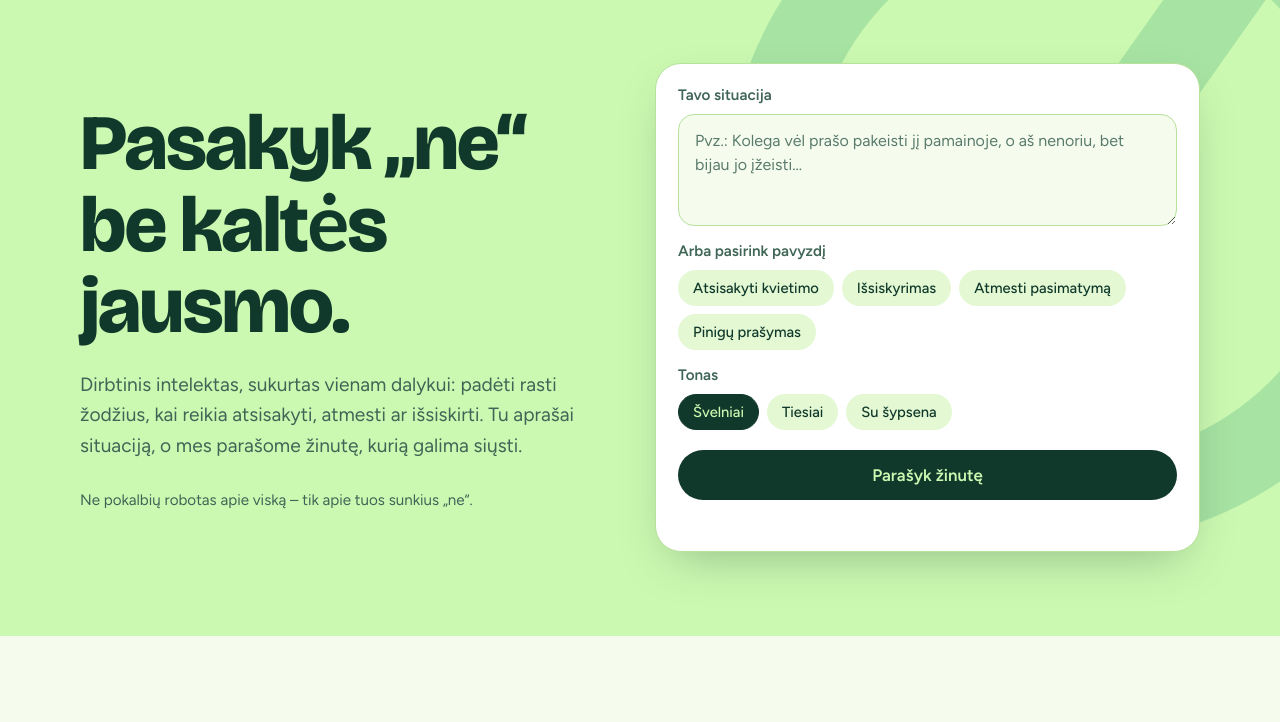
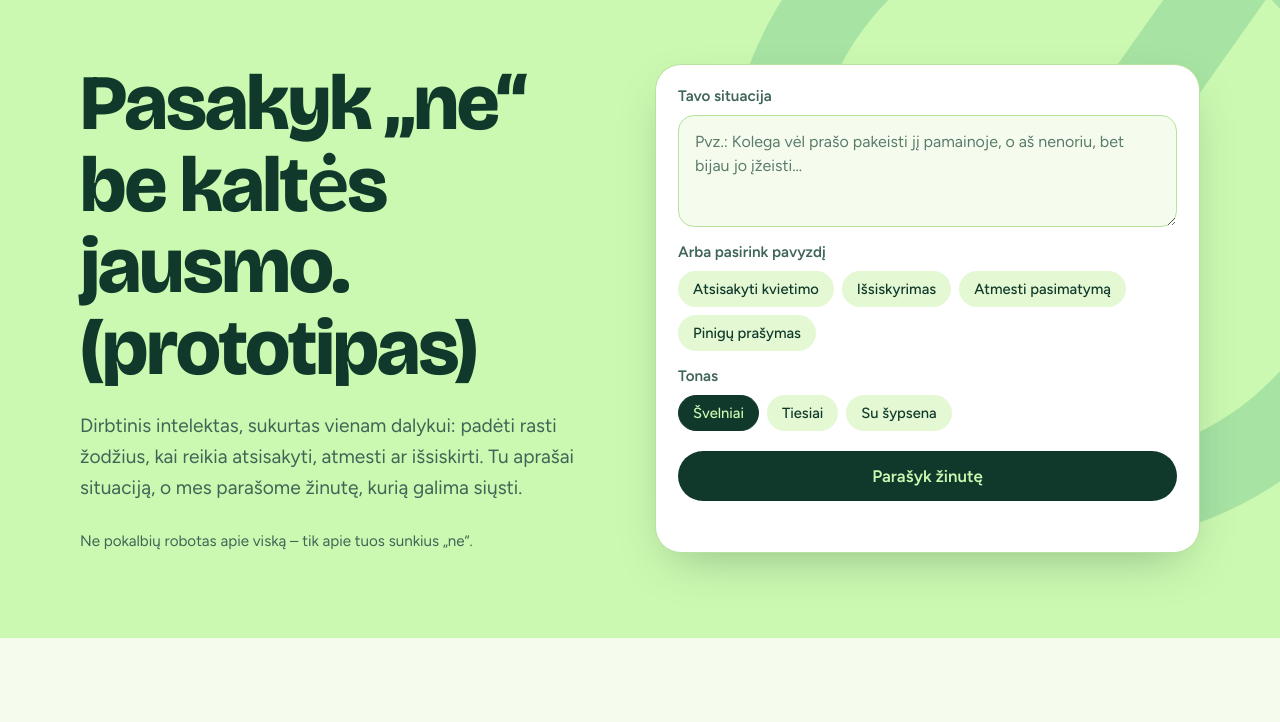
Before and after one commit to regisgemes8-creator/mokyklos-projektas, a plain HTML site: page index.html in a window 1280 px wide. Shown: the part 70-792 px from the top of the page. Drawn offline with nearby package versions, Linux system fonts and the light colour scheme.

Commit message:
Update index.html

```diff
--- a/index.html
+++ b/index.html
@@ -22,7 +22,7 @@
     </nav>
     <div class="heroGrid">
       <div>
-        <h1>Pasakyk „ne“ be kaltės jausmo.</h1>
+        <h1>Pasakyk „ne“ be kaltės jausmo.(prototipas) </h1>
         <p class="lead">Dirbtinis intelektas, sukurtas vienam dalykui: padėti rasti žodžius, kai reikia atsisakyti, atmesti ar išsiskirti. Tu aprašai situaciją, o mes parašome žinutę, kurią galima siųsti.</p>
         <p class="small">Ne pokalbių robotas apie viską – tik apie tuos sunkius „ne“.</p>
       </div>
```
